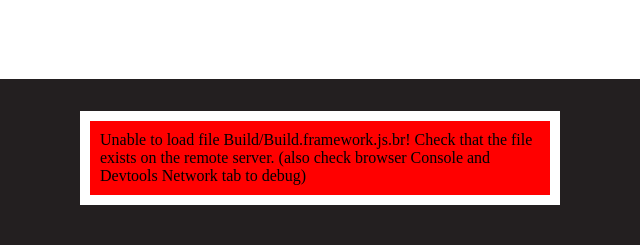
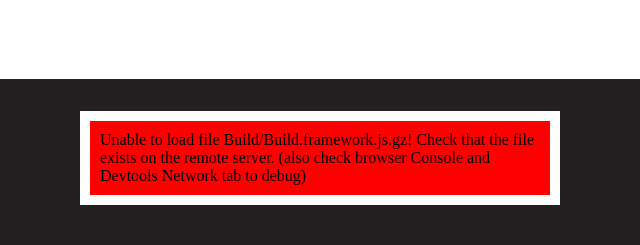
Before and after one commit to Keitata777/Roulette, a plain HTML site: page index.html in a window 1280 px wide. Shown: the top 245 px of the page, 320-960 px from the left. Drawn offline with Linux system fonts and the light colour scheme; no server answers.

Commit message:
Add files via upload

```diff
--- a/index.html
+++ b/index.html
@@ -55,9 +55,9 @@
       var loaderUrl = buildUrl + "/Build.loader.js";
       var config = {
         arguments: [],
-        dataUrl: buildUrl + "/Build.data.br",
-        frameworkUrl: buildUrl + "/Build.framework.js.br",
-        codeUrl: buildUrl + "/Build.wasm.br",
+        dataUrl: buildUrl + "/Build.data.gz",
+        frameworkUrl: buildUrl + "/Build.framework.js.gz",
+        codeUrl: buildUrl + "/Build.wasm.gz",
         streamingAssetsUrl: "StreamingAssets",
         companyName: "DefaultCompany",
         productName: "Roulette",
```
Also changed, not shown: 3 other files.
